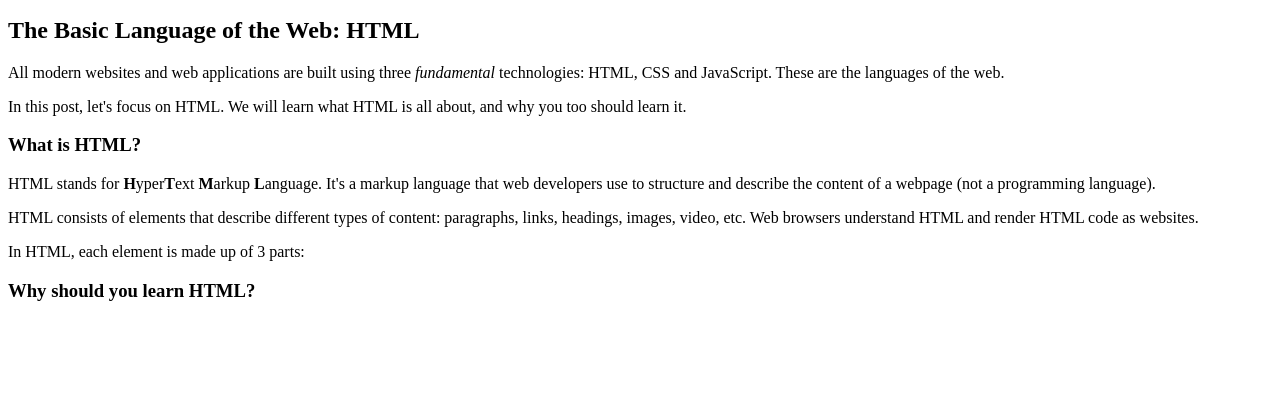
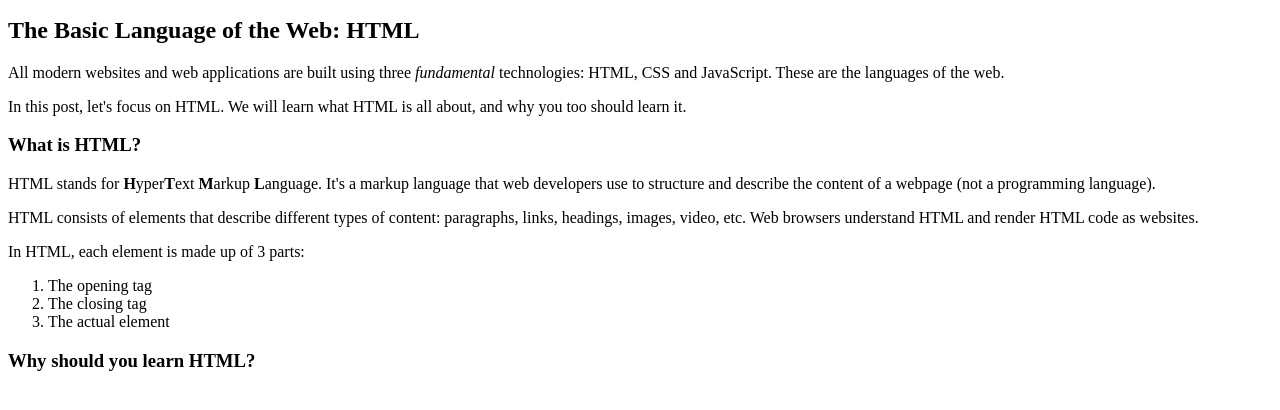
Before and after one commit to TheEngineer25/html-css-learning-path, a plain HTML site: page Упражнения/index.html in a window 1280 px wide. Shown: the part 102-512 px from the top of the page. Drawn offline with Linux system fonts and the light colour scheme.

Commit message:
vault backup: 2026-10-29 13:15:42

```diff
--- a/Упражнения/index.html
+++ b/Упражнения/index.html
@@ -31,6 +31,11 @@
   </p>
 
   <p>In HTML, each element is made up of 3 parts:</p>
+  <ol>
+    <li>The opening tag</li>
+    <li>The closing tag</li>
+    <li>The actual element</li>
+  </ol>
 
   <h3>Why should you learn HTML?</h3>
 
```
Also changed, not shown: .obsidian/workspace.json, Изображения/4.png (added), 1 other file.
